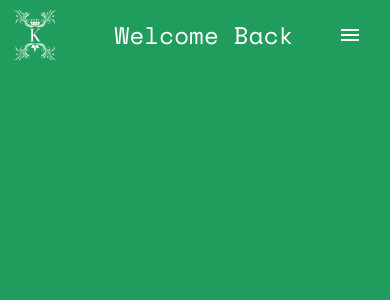
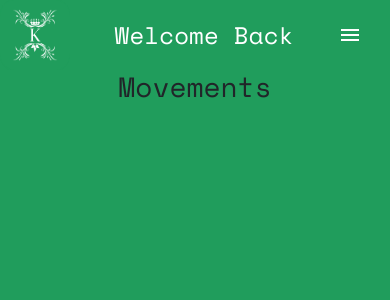
Before and after one commit to kuvii/Proyecto-FCT, a React (Create React App) app in the folder frontend/: page /my/movements in a window 390 px wide. Shown: the top 300 px of the page. Built offline with nearby package versions, Linux system fonts and the light colour scheme; sample sign-in values are in the browser's storage.

Commit message:
[refactor] add outlet and responsive box

```diff
--- a/frontend/src/screens/main/Main.jsx
+++ b/frontend/src/screens/main/Main.jsx
@@ -1,24 +1,31 @@
 import React, { useState } from 'react'
 
-import Dashboard from '../../components/dashboard/Dashboard';
+// import Dashboard from '../../components/dashboard/Dashboard
 import MainScreenNavbar from '../../components/main_screen_navbar/MainScreenNavbar';
 import MainDrawer from '../../components/maindrawer/MainDrawer';
-import { Box } from '@mui/material';
+import { Box, useMediaQuery, useTheme } from '@mui/material';
+import { Outlet } from 'react-router';
 
 
 const Main = ({children, userInfo}) => {
     const [open, setOpen] = useState(false)
 
+    const theme = useTheme()
+    const isPc = useMediaQuery(theme.breakpoints.up('sm'))
+
     const handleOpen = () => {
         setOpen(!open)
     }
+
+    const drawerWidth = '200px'
 
     return (
         <Box sx={{ display: 'flex', flexDirection: 'column', height: '100vh' }} >
         <MainScreenNavbar open={open} handleOpen={handleOpen} />
         <MainDrawer open={open} handleOpen={handleOpen} userInfo={userInfo} />
-            <Dashboard userInfo={userInfo} />
-            {children}
+            <Box maxWidth={isPc ? `calc(100% - ${drawerWidth})` : '100%'}>
+                <Outlet />
+            </Box>
         </Box>
     )
 }
```
